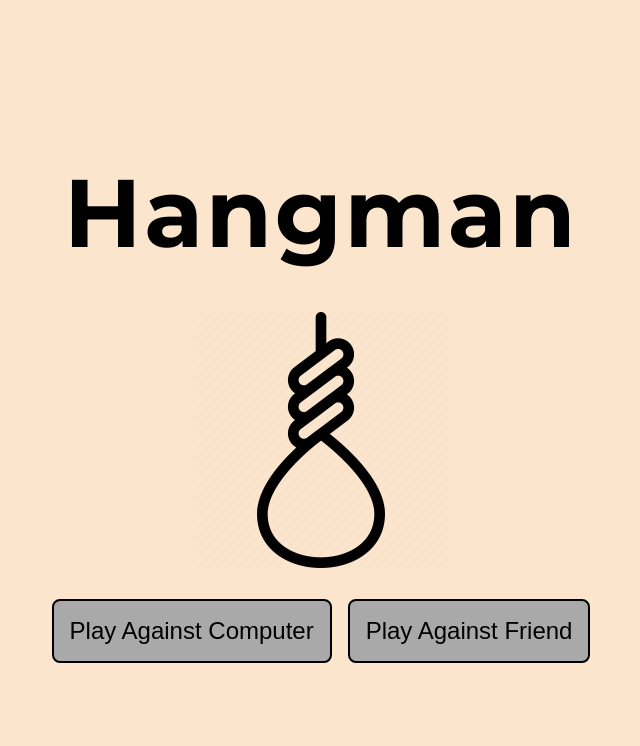
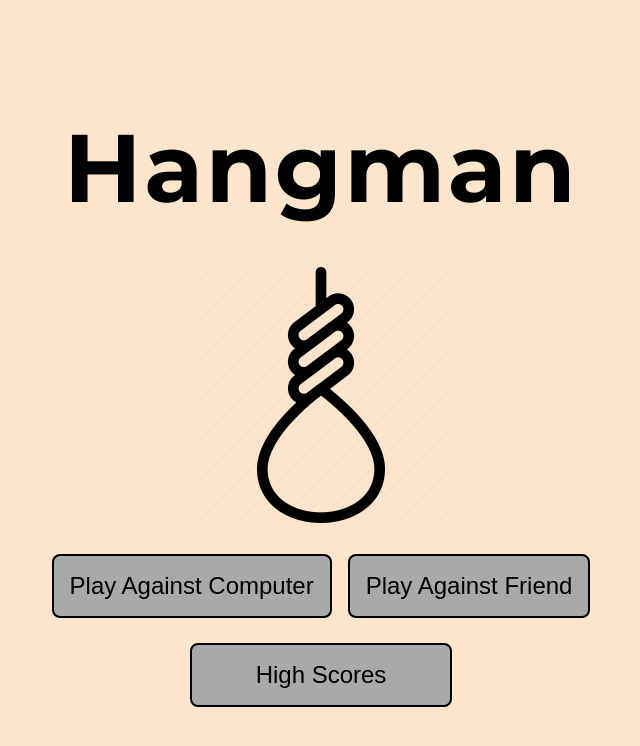
Before and after one commit to RShillgit/lighthall-challenge-3, a React (Create React App) app in the folder client/: page / in a window 1280 px wide. Shown: the top 746 px of the page, without its empty margins (319-959 px from the left). Built offline with nearby package versions, Linux system fonts and the light colour scheme.

Commit message:
Added leaderboard button to main menu

```diff
--- a/client/src/App.css
+++ b/client/src/App.css
@@ -123,6 +123,27 @@ body {
     box-shadow: 0px 5px 5px black;
 }
 .linkButton:active {
+    background-color: lightgray;
+}
+
+.viewLeaderboard {
+    margin-top: 25px;
+}
+
+.viewLeaderboard button {
+    background-color: darkgray;
+    padding: 1rem 4rem;
+    font-size: x-large;
+    border-radius: 0.5rem;
+    border: black solid 2px;
+}
+.viewLeaderboard button:hover {
+    cursor: pointer;
+    transform: translateY(-4px);
+    transition: transform 0.3s ease 0s;
+    box-shadow: 0px 5px 5px black;
+}
+.viewLeaderboard button:active {
     background-color: lightgray;
 }
 
--- a/client/src/App.js
+++ b/client/src/App.js
@@ -102,6 +102,9 @@ function App() {
           <div className='startMenu-options'>
             <button onClick={playAgainstComputer}>Play Against Computer</button>
             <button onClick={playAgainstPlayer}>Play Against Friend</button>
+          </div>
+          <div className='viewLeaderboard'>
+            <button>High Scores</button>
           </div>
         </div>
       )
```
